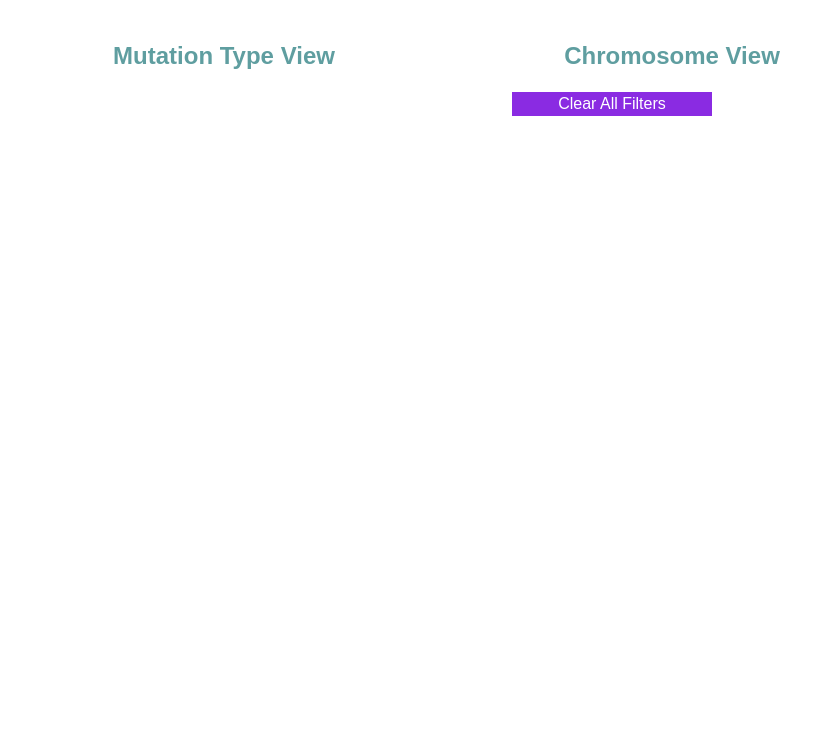
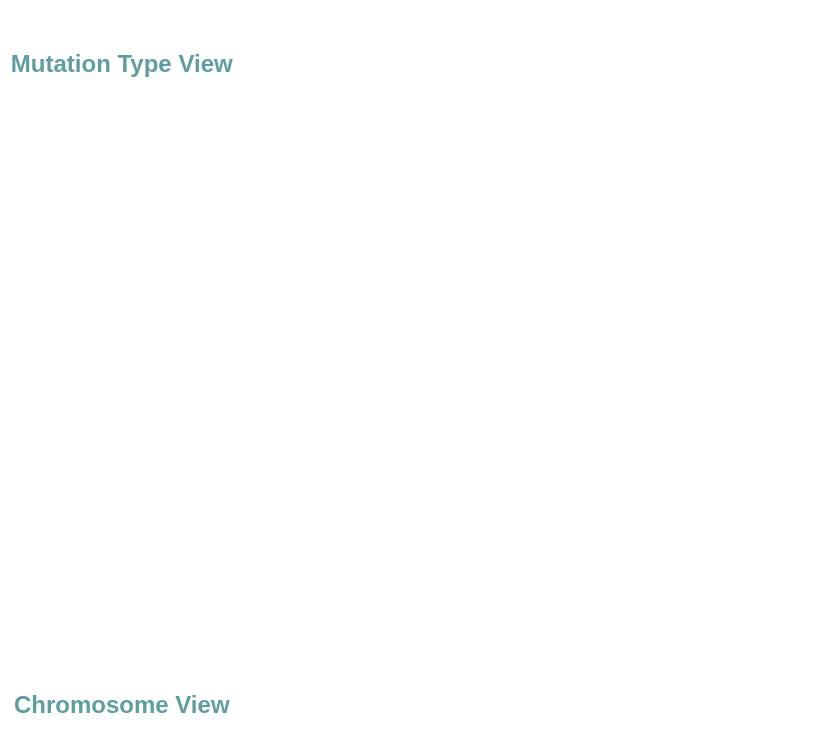
Before and after one commit to ashwinijanamatti/front-end-gene-mutation, a plain HTML site: page index.html in a window 1280 px wide. Shown: the part 69-800 px from the top of the page, without its empty margins (0-831 px from the left). Drawn offline with nearby package versions, Linux system fonts and the light colour scheme; no server answers.

Commit message:
updated view

```diff
--- a/css/custom-css.css
+++ b/css/custom-css.css
@@ -8,9 +8,11 @@ h1  {
     text-align: center;
 }
 
-div {
+.view {
+    width: 650px;
+    padding: 0.5em;
+    float: left;
 
-    display: inline;
 }
 #typeOverview, #chromosomeOverview{
 
--- a/index.html
+++ b/index.html
@@ -23,22 +23,26 @@
         <!-- Add your site or application content here -->
         <h1> Gene Mutation</h1>
 
-        <span >
-            <span>
+        <div class="view" >
 
                 <h2>Mutation Type View</h2>
-                <h2> Chromosome View</h2>
-                <button id="clearAllfilters" onclick="clearAllFilters()">Clear All Filters</button>
-            </span>
+
                 <svg width="45%" id="typeOverview" >
                 </svg>
+        </div>
 
+        <div class="view">
+            <h2> Chromosome View</h2>
                 <svg width="45%" id="chromosomeOverview">
 
                 </svg>
 
 
-        </span>
+
+
+        </div>
+
+        <button id="clearAllfilters" onclick="clearAllFilters()">Clear All Filters</button>
 
         <script src="https://code.jquery.com/jquery-1.12.0.min.js"></script>
         <script>window.jQuery || document.write('<script src="js/vendor/jquery-1.12.0.min.js"><\/script>')</script>
```
